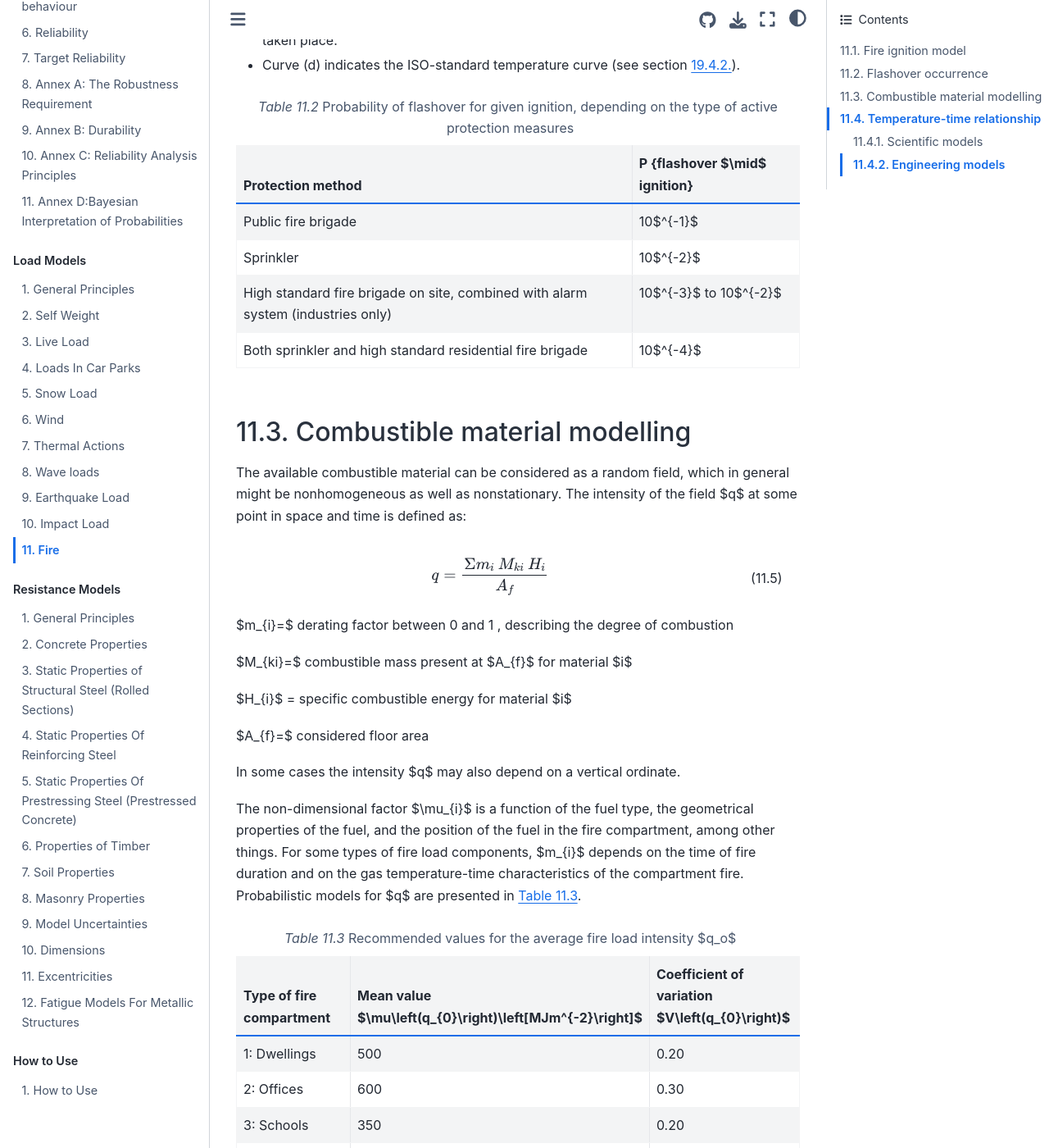
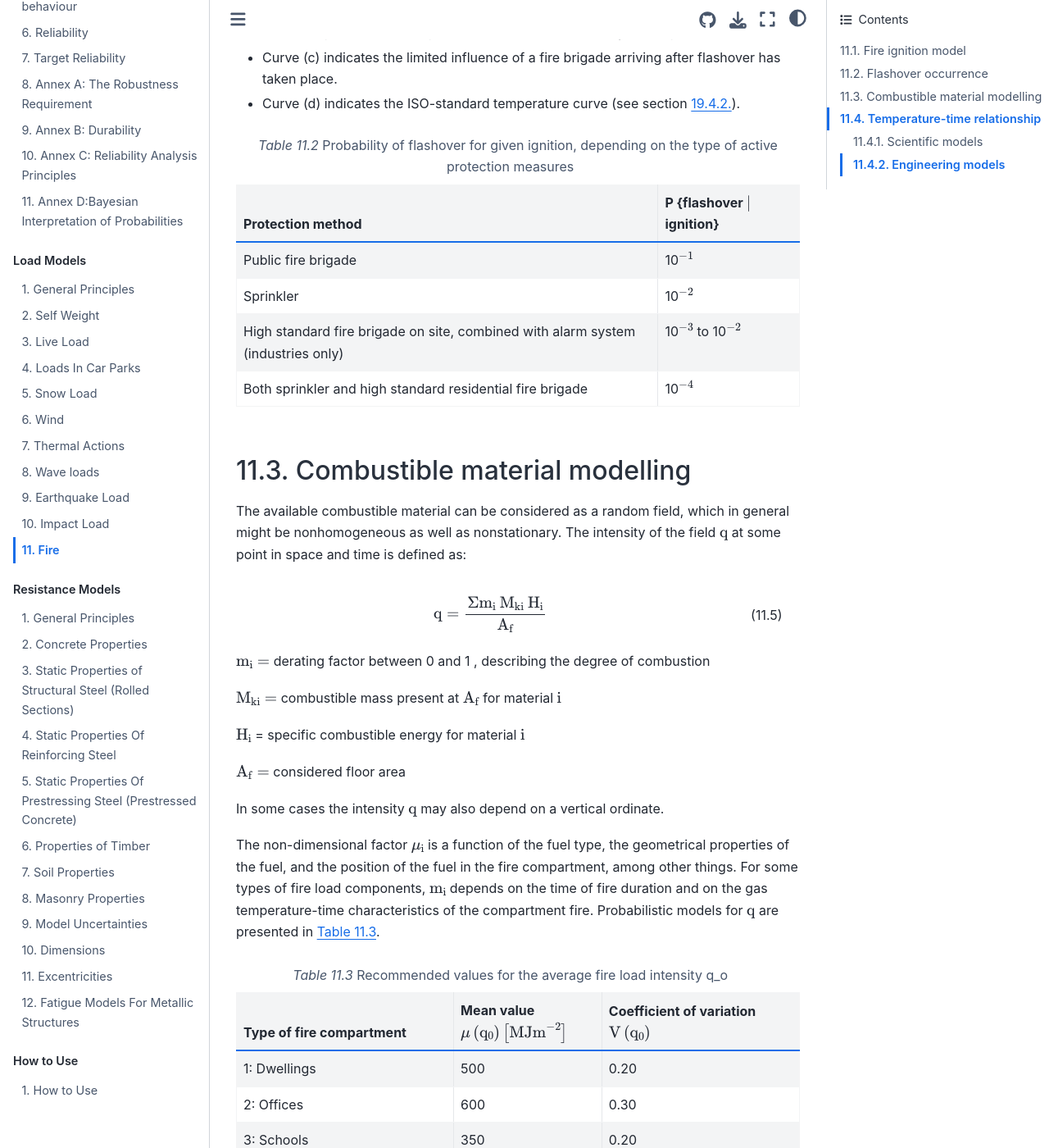
Before and after one commit to JCSS-PMC/PMC, a Jupyter Book: the page built from part-02/fire.md, in a window 1280 px wide and 1400 px high, scrolled down 2947 px. Shown: the whole window at 82% size. Built offline with Jupyter Book 1.0.4 settings and Sphinx 7.4.7 and the Sphinx Book theme 1.1.4, drawn with Linux system fonts in a browser that asks for light colours; some of the changed text lies outside the part shown.

Commit message:
Revert "The inline Math equations have been rendered using dollarmath instead of math'' role"
This reverts commit 6f07df97512c38a4cccf51e391a8f6a1faee6adb.

````diff
--- a/part-02/fire.md
+++ b/part-02/fire.md
@@ -2,35 +2,35 @@
 
 **List of symbols:**
 
-$A_{f}=$ floor area
+$\mathrm{A}_{\mathrm{f}}=$ floor area
 
-$A_{i}=$ area of the vertical opening $i$ in the fire compartment $\left[m^{2}\right]$
+$\mathrm{A}_{\mathrm{i}}=$ area of the vertical opening $\mathrm{i}$ in the fire compartment $\left[\mathrm{m}^{2}\right]$
 
-$A_{t}=$ total internal surface area
+$\mathrm{A}_{\mathrm{t}}=$ total internal surface area
 
-$f=$ ventilation opening
+$\mathrm{f}=$ ventilation opening
 
-$H_{i}$ = specific combustible energy for material $i$
+$\mathrm{H}_{\mathrm{i}}$ = specific combustible energy for material $\mathrm{i}$
 
-$m_{i}=$ derating factor between 0 and 1 , describing the degree of combustion
+$\mathrm{m}_{\mathrm{i}}=$ derating factor between 0 and 1 , describing the degree of combustion
 
-$M_{ki}=$ combustible mass present at $\Delta A$ for material $i$
+$\mathrm{M}_{\mathrm{ki}}=$ combustible mass present at $\Delta \mathrm{A}$ for material $\mathrm{i}$
 
-$q_{o}=$ fire load density per unit floor area
+$\mathrm{q}_{\mathrm{o}}=$ fire load density per unit floor area
 
-$t=$ time
+$\mathrm{t}=$ time
 
-$t_{eq}=$ equivalent time of fire duration
+$\mathrm{t}_{\mathrm{eq}}=$ equivalent time of fire duration
 
 $\alpha=$ parameter
 
-$\beta_{f}=$ coefficient (model uncertainty)
+$\beta_{\mathrm{f}}=$ coefficient (model uncertainty)
 
 $\theta=$ temperature in the compartment
 
 $\theta_{0}=$ temperature at the start of the fire
 
-$\theta_{A}=$ parameter
+$\theta_{\mathrm{A}}=$ parameter
 
 ## Fire ignition model
 
@@ -38,49 +38,49 @@ The probability of a fire starting in a given building or area is modelled as a
 
 ```{math}
 :label: eq-fire-2.20.1
-P \left\lbrace \text{ignition in} (t, t+dt) \text{in a compartment} \right\rbrace = v_{\text {fire }} dt
+\mathrm{P} \left\lbrace \text{ignition in} (\mathrm{t}, \mathrm{t}+\mathrm{dt}) \text{in a compartment} \right\rbrace = \mathrm{v}_{\text {fire }} \mathrm{dt}
 ```
 
-The occurrence rate $v_{fire}$ can be written as a summation of local values over the floor area:
+The occurrence rate {math}`\mathrm{v_{fire}}` can be written as a summation of local values over the floor area:
 
 ```{math}
 :label: eq-fire-2.20.2
-v_{fire}=\iint_{A_{f}} \lambda(x, y)~ dx~dy
+\mathrm{v_{fire}}=\iint_{\mathrm{A}_{\mathrm{f}}} \lambda(\mathrm{x}, \mathrm{y})~ \mathrm{dx~dy}
 ```
 
-where $\lambda(x, y)$ corresponds to the probability of fire ignition per year per $m^{2}$ for a given occupancy type; $A_{f}$ is the floor area of the fire compartment. As in most applications $\lambda(x, y)$ can be simplied as a constant, and {eq}`eq-fire-2.20.2` can be simplified to:
+where {math}`\lambda(\mathrm{x}, \mathrm{y})` corresponds to the probability of fire ignition per year per {math}`\mathrm{m}^{2}` for a given occupancy type; {math}`\mathrm{A}_{\mathrm{f}}` is the floor area of the fire compartment. As in most applications {math}`\lambda(\mathrm{x}, \mathrm{y})` can be simplied as a constant, and {eq}`eq-fire-2.20.2` can be simplified to:
 
 ```{math}
 :label: eq-fire-2.20.3
-v_{fire}=A_{f} \lambda
+\mathrm{v_{fire}}=\mathrm{A_{f}} \lambda
 ```
 
-Values for $\lambda$ are presented in {numref}`table-annual-fire-probabilities-per-unit-floor-area`.
+Values for {math}`\lambda` are presented in {numref}`tbl2.20.1`.
 
 ```{table} Example values of annual fire probabilities λ per unit floor area for several types of occupancy
-:name: table-annual-fire-probabilities-per-unit-floor-area
-| Type of building | $\lambda$ [m$^{-2}$ year$^{-1}$] |
+:name: tbl2.20.1
+| Type of building | {math}`\lambda` [m{math}`^{-2}` year{math}`^{-1}`] |
 | :--- | :--- |
-| dwelling/school | 0.5 to 4 * 10$^{-6}$ |
-| shop/office | 1 to * 10$^{-6}$ |
-| industrial building | 2 to 10 * 10$^{-6}$ |
+| dwelling/school | 0.5 to 4 * 10{math}`^{-6}` |
+| shop/office | 1 to * 10{math}`^{-6}` |
+| industrial building | 2 to 10 * 10{math}`^{-6}` |
 ```
 
 ## Flashover occurrence
 
-After ignition there are various ways in which a fire can develop. The fire might extinguish itself after a certain period of time because no other combustible material is present. The fire may be detected very early and be extinguished by hand. An automatic sprinkler system may operate or the fire brigade may arrive in time to prevent flash over. Only in a minority of cases does a fire develop into a fully developed room or compartment fire; sometimes the fire may break through a barrier and start a fire in another compartment. From the structural point of view only these fully developed or post flashover fires (see {numref}`fig-schematic-presentation-of-a-temperature-time-curve`) may lead to failure. For very large fire compartments having a very large concentration of fire loads, e.g. industrial buildings, a local fire of high intensity also may lead to (localised) structural damage.
+After ignition there are various ways in which a fire can develop. The fire might extinguish itself after a certain period of time because no other combustible material is present. The fire may be detected very early and be extinguished by hand. An automatic sprinkler system may operate or the fire brigade may arrive in time to prevent flash over. Only in a minority of cases does a fire develop into a fully developed room or compartment fire; sometimes the fire may break through a barrier and start a fire in another compartment. From the structural point of view only these fully developed or post flashover fires (see {numref}`fig-fire-2.1`) may lead to failure. For very large fire compartments having a very large concentration of fire loads, e.g. industrial buildings, a local fire of high intensity also may lead to (localised) structural damage.
 
 The occurrence rate of flashover is given by:
 
 ```{math}
 :label: eq-fire-2.20.4
-v_{\text {flash over}} = P \left\lbrace \text{flash over} \mid \text{ignition} \right\rbrace v_fire
+\mathrm{v}_{\text {flash over}} = \mathrm{P} \left\lbrace \text{flash over} \mid \text{ignition} \right\rbrace \mathrm{v}_\mathrm{fire}
 ```
 
-The probability of a flashover once a fire has taken place, can obviously be influenced by the presence of sprinklers and fire brigades. Numerical values for the analysis are presented in {numref}`table-Probability-of-flashover-for-given-ignition`.
+The probability of a flashover once a fire has taken place, can obviously be influenced by the presence of sprinklers and fire brigades. Numerical values for the analysis are presented in {numref}`tbl2.20.2`.
 
-```{figure} ../part-02/images/schematic-presentation-of-a-temperature-time-curve.jpg
-:name: fig-schematic-presentation-of-a-temperature-time-curve
+```{figure} ../part-02/images/Figure-2.1.png
+:name: fig-fire-2.1
 
 Schematic presentation of a temperature-time curve
 ```
@@ -91,39 +91,39 @@ Schematic presentation of a temperature-time curve
 * Curve (d) indicates the ISO-standard temperature curve (see section [19.4.2.](section-2.20.4.2)).
 
 ```{table} Probability of flashover for given ignition, depending on the type of active protection measures
-:name: table-Probability-of-flashover-for-given-ignition
-| Protection method | P {flashover $\mid$ ignition} |
+:name: tbl2.20.2
+| Protection method | P {flashover {math}`\mid` ignition} |
 | :--- | :--- |
-| Public fire brigade | 10$^{-1}$ |
-| Sprinkler | 10$^{-2}$ |
-| High standard fire brigade on site, combined with alarm system (industries only) | 10$^{-3}$ to 10$^{-2}$ |
-| Both sprinkler and high standard residential fire brigade | 10$^{-4}$ |
+| Public fire brigade | 10{math}`^{-1}` |
+| Sprinkler | 10{math}`^{-2}` |
+| High standard fire brigade on site, combined with alarm system (industries only) | 10{math}`^{-3}` to 10{math}`^{-2}` |
+| Both sprinkler and high standard residential fire brigade | 10{math}`^{-4}` |
 ```
 
 ## Combustible material modelling
 
-The available combustible material can be considered as a random field, which in general might be nonhomogeneous as well as nonstationary. The intensity of the field $q$ at some point in space and time is defined as:
+The available combustible material can be considered as a random field, which in general might be nonhomogeneous as well as nonstationary. The intensity of the field {math}`\mathrm{q}` at some point in space and time is defined as:
 
 ```{math}
 :label: eq-fire-2.20.5
-q=\frac{\Sigma m_{i}~M_{ki}~H_{i}}{A_{f}}
+\mathrm{q}=\frac{\Sigma \mathrm{m}_{\mathrm{i}}~\mathrm{M}_{\mathrm{ki}}~\mathrm{H}_{\mathrm{i}}}{\mathrm{A}_{\mathrm{f}}}
 ```
 
-$m_{i}=$ derating factor between 0 and 1 , describing the degree of combustion
+{math}`\mathrm{m}_{\mathrm{i}}=` derating factor between 0 and 1 , describing the degree of combustion
 
-$M_{ki}=$ combustible mass present at $A_{f}$ for material $i$
+{math}`\mathrm{M}_{\mathrm{ki}}=` combustible mass present at {math}`\mathrm{A}_{\mathrm{f}}` for material {math}`\mathrm{i}`
 
-$H_{i}$ = specific combustible energy for material $i$
+{math}`\mathrm{H}_{\mathrm{i}}` = specific combustible energy for material {math}`\mathrm{i}`
 
-$A_{f}=$ considered floor area
+{math}`\mathrm{A}_{\mathrm{f}}=` considered floor area
 
-In some cases the intensity $q$ may also depend on a vertical ordinate.
+In some cases the intensity {math}`\mathrm{q}` may also depend on a vertical ordinate.
 
-The non-dimensional factor $\mu_{i}$ is a function of the fuel type, the geometrical properties of the fuel, and the position of the fuel in the fire compartment, among other things. For some types of fire load components, $m_{i}$ depends on the time of fire duration and on the gas temperature-time characteristics of the compartment fire. Probabilistic models for $q$ are presented in {numref}`table-Recommended-values-for-the-average-fire-load-intensity`.
+The non-dimensional factor {math}`\mu_{\mathrm{i}}` is a function of the fuel type, the geometrical properties of the fuel, and the position of the fuel in the fire compartment, among other things. For some types of fire load components, {math}`\mathrm{m}_{\mathrm{i}}` depends on the time of fire duration and on the gas temperature-time characteristics of the compartment fire. Probabilistic models for {math}`\mathrm{q}` are presented in {numref}`tbl2.20.3`.
 
-```{table} Recommended values for the average fire load intensity $q_o$
-:name: table-Recommended-values-for-the-average-fire-load-intensity
-| Type of fire compartment | Mean value <br> $\mu\left(q_{0}\right)\left[MJm^{-2}\right]$ | Coefficient of variation <br> $V\left(q_{0}\right)$ |
+```{table} Recommended values for the average fire load intensity q_o
+:name: tbl2.20.3
+| Type of fire compartment | Mean value <br> {math}`\mu\left(\mathrm{q}_{0}\right)\left[\mathrm{MJm}^{-2}\right]` | Coefficient of variation <br> {math}`\mathrm{V}\left(\mathrm{q}_{0}\right)` |
 | :--- | :--- | :--- |
 | 1: Dwellings | 500 | 0.20 |
 | 2: Offices | 600 | 0.30 |
@@ -157,40 +157,40 @@ As a simplification the following assumptions may be used.
 3. the fire compartment is of a standard building material (brick, concrete);
 4. the fire is controlled by ventilation and not by the amount of fuel load (this is conservative);
 
-5. the initial temperature is 20$^{\circ} c$.
+5. the initial temperature is 20{math}`^{\circ} \mathrm{c}`.
 
 In this case the temperature time curve depends on two parameters:
 
-- the floor averaged fire load density $q_{o}$;
-- the opening factor $f$.
+- the floor averaged fire load density {math}`\mathrm{q}_{\mathrm{o}}`;
+- the opening factor {math}`\mathrm{f}`.
 
-The opening factor $f$ is defined as:
+The opening factor {math}`\mathrm{f}` is defined as:
 
 ```{math}
 :label: eq-fire-2.20.7
-f=\frac{A_{v}}{A_{t}} \sqrt{h} ; \quad with~h=\frac{\sum A_{i} h_{i}}{A_{v}} ; A_{v}=\sum A_{i}
+\mathrm{f}=\frac{\mathrm{A}_{\mathrm{v}}}{\mathrm{A}_{\mathrm{t}}} \sqrt{\mathrm{h}} ; \quad \mathrm{with}~\mathrm{h}=\frac{\sum \mathrm{A}_{\mathrm{i}} \mathrm{h}_{\mathrm{i}}}{\mathrm{A}_{\mathrm{v}}} ; \mathrm{A}_{\mathrm{v}}=\sum \mathrm{A}_{\mathrm{i}}
 ```
 
 where:
 
-$A_{t}=$ total internal surface area of the fire compartment, i.e. the area of the walls, floor and ceiling, including the openings $\left[m^{2}\right]$
+{math}`\mathrm{A}_{\mathrm{t}}=` total internal surface area of the fire compartment, i.e. the area of the walls, floor and ceiling, including the openings {math}`\left[\mathrm{m}^{2}\right]`
 
-$A_{i}=$ area of the vertical opening $i$ in the fire compartment $\left[m^{2}\right]$
+{math}`\mathrm{A}_{\mathrm{i}}=` area of the vertical opening {math}`\mathrm{i}` in the fire compartment {math}`\left[\mathrm{m}^{2}\right]`
 
-$h_{i}$ value of the height of opening $i[m]$
+{math}`\mathrm{h}_{\mathrm{i}}` value of the height of opening {math}`\mathrm{i}[\mathrm{m}]`
 
 For a fire compartment which also contains horizontal openings, the opening factor can be calculated from a similar expression. In calculating the opening factor, it is assumed that ordinary window glass is immediately destroyed when fire breaks out.
 
-In many cases it will be possible to indicate a physical maximum $f_{\max }$. The actual value of $f$ in a fire should be modelled as a random quantity according to:
+In many cases it will be possible to indicate a physical maximum {math}`\mathrm{f}_{\max }`. The actual value of {math}`\mathrm{f}` in a fire should be modelled as a random quantity according to:
 
 ```{math}
 :label: eq-fire-2.20.8
-f=f_{\max }(1-\zeta)
+\mathrm{f}=\mathrm{f}_{\max }(1-\zeta)
 ```
 
-$\zeta=$ random parameter (see {numref}`table-Numerical-values-for-random-variables`)
+{math}`\zeta=` random parameter (see {numref}`tbl2.20.4`)
 
-To avoid negative values of $f$, this lognormal distribution should be cut off at $\zeta=1$. In addition one should multiply the resulting temperatures by an overall model uncertainty factor $\theta_{\text {model }}$.
+To avoid negative values of {math}`\mathrm{f}`, this lognormal distribution should be cut off at {math}`\zeta=1`. In addition one should multiply the resulting temperatures by an overall model uncertainty factor {math}`\theta_{\text {model }}`.
 
 (section-2.20.4.2)=
 ### Engineering models
@@ -199,49 +199,49 @@ In many engineering applications, use is made of equivalent standard temperature
 
 ```{math}
 :label: eq-fire-2.20.9
-\theta=\theta_{o}+\theta_{A} \log _{10}\{\alpha t+1\}~\text{for}~0<t<t_{eq}
+\theta=\theta_{\mathrm{o}}+\theta_{\mathrm{A}} \log _{10}\{\alpha \mathrm{t}+1\}~\mathrm{for}~0<\mathrm{t}<\mathrm{t}_{\mathrm{eq}}
 ```
 
 with:
 
 ```{math}
 :label: eq-fire-2.20.10
-t_{eq}=\frac{\beta_{f}~q_{o}~A_{f}}{A_{t} \sqrt{f}}
+\mathrm{t}_{\mathrm{eq}}=\frac{\beta_{\mathrm{f}}~\mathrm{q}_{\mathrm{o}}~\mathrm{A}_{\mathrm{f}}}{\mathrm{A}_{\mathrm{t}} \sqrt{\mathrm{f}}}
 ```
 
-$\theta=$ temperature in the compartment
+{math}`\theta=` temperature in the compartment
 
-$\theta_{o}=$ temperature at the start of the fire
+{math}`\theta_{\mathrm{o}}=` temperature at the start of the fire
 
-$\theta_{A}=$ parameter
+{math}`\theta_{\mathrm{A}}=` parameter
 
-$\alpha=$ parameter
+{math}`\alpha=` parameter
 
-$t=$ time
+{math}`\mathrm{t}=` time
 
-$t_{eq}=$ equivalent time of fire duration
+{math}`\mathrm{t}_{\mathrm{eq}}=` equivalent time of fire duration
 
-$\beta_{f}=$ coefficient (model uncertainty)
+{math}`\beta_{\mathrm{f}}=` coefficient (model uncertainty)
 
-$q_{o}=$ fire load density per unit floor area
+{math}`\mathrm{q}_{\mathrm{o}}=` fire load density per unit floor area
 
-$A_{f}=$ floor area
+{math}`\mathrm{A}_{\mathrm{f}}=` floor area
 
-$A_{t}=$ total internal surface area
+{math}`\mathrm{A}_{\mathrm{t}}=` total internal surface area
 
-$f=$ ventilation opening (see {eq}`eq-fire-2.20.7`, {eq}`eq-fire-2.20.8`)
+{math}`\mathrm{f}=` ventilation opening (see {eq}`eq-fire-2.20.7`, {eq}`eq-fire-2.20.8`)
 
-Numerical values and probabilistic models are given in {numref}`table-Numerical-values-for-random-variables`.
+Numerical values and probabilistic models are given in {numref}`tbl2.20.4`.
 
 
 ```{table} Numerical values for random variables
-:name: table-Numerical-values-for-random-variables
+:name: tbl2.20.4
 | Variable | Distribution | Mean | Standard deviation |
 | :--- | :--- | :--- | :--- |
-| $\zeta$ | truncated lognormal $^{1)}$ | 0.2 | 0.2 |
-| $\beta_{f}$ | lognormal | 4.0 sm$^{2.25}$/MJ | 1.0 |
-| $\theta_{o}$ | deterministic | 20$^{\circ}$c | - |
-| $\theta_{A}$ | deterministic | 345 K | - |
-| $\alpha$ | deterministic | 0.13 s$^{-1}$ | - |
+| {math}`\zeta` | truncated lognormal {math}`^{1)}` | 0.2 | 0.2 |
+| {math}`\beta_{\mathrm{f}}` | lognormal | 4.0 sm{math}`^{2.25}`/MJ | 1.0 |
+| {math}`\theta_{\mathrm{o}}` | deterministic | 20{math}`^{\circ}`c | - |
+| {math}`\theta_{\mathrm{A}}` | deterministic | 345 K | - |
+| {math}`\alpha` | deterministic | 0.13 s{math}`^{-1}` | - |
 ```
-${ }^{1)}$ values of $\zeta>1$ should be supressed
+{math}`{ }^{1)}` values of {math}`\zeta>1` should be supressed
````
